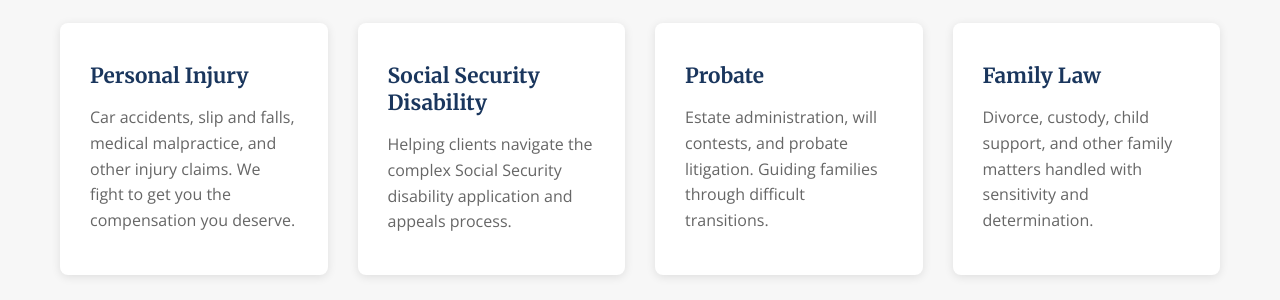
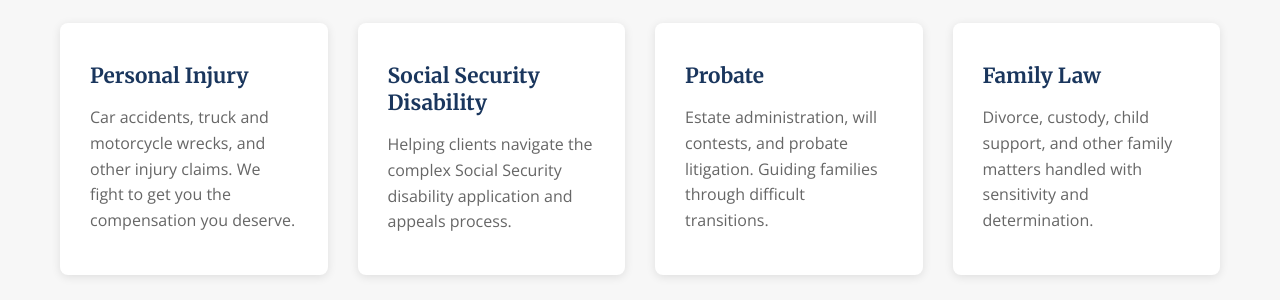
Before and after one commit to Batey-Brophy-O-Dea-Workflow-Agents/bbo-law-website, a Jekyll site: the page index.html, which Jekyll copies as it is, in a window 1280 px wide and 900 px high, scrolled down 883 px. Shown: the part 154-454 px from the top of the window. Built offline with Jekyll 4.4.1, drawn with Linux system fonts in a browser that asks for light colours.

Commit message:
homepage: remove med-mal claim from PI card (Virgil-flagged false advertising)
Nobody at the firm takes medical malpractice.  Replaced "slip and falls,
medical malpractice" with "truck and motorcycle wrecks" -- accurate to
Nolia's actual narrow PI scope (car wrecks of all subtypes) and stronger
on SEO than the prior list.  Drops the false-advertising exposure under
SCR 3.130(7.20).

Slip-and-fall not on the front card anymore -- live page still exists
(stubbed via harper#338); "other injury claims" covers it.

-- Scout per Virgil

```diff
--- a/index.html
+++ b/index.html
@@ -54,7 +54,7 @@
             <div class="practice-grid">
                 <div class="practice-card">
                     <h3>Personal Injury</h3>
-                    <p>Car accidents, slip and falls, medical malpractice, and other injury claims. We fight to get you the compensation you deserve.</p>
+                    <p>Car accidents, truck and motorcycle wrecks, and other injury claims. We fight to get you the compensation you deserve.</p>
                 </div>
                 <div class="practice-card">
                     <h3>Social Security Disability</h3>
```
